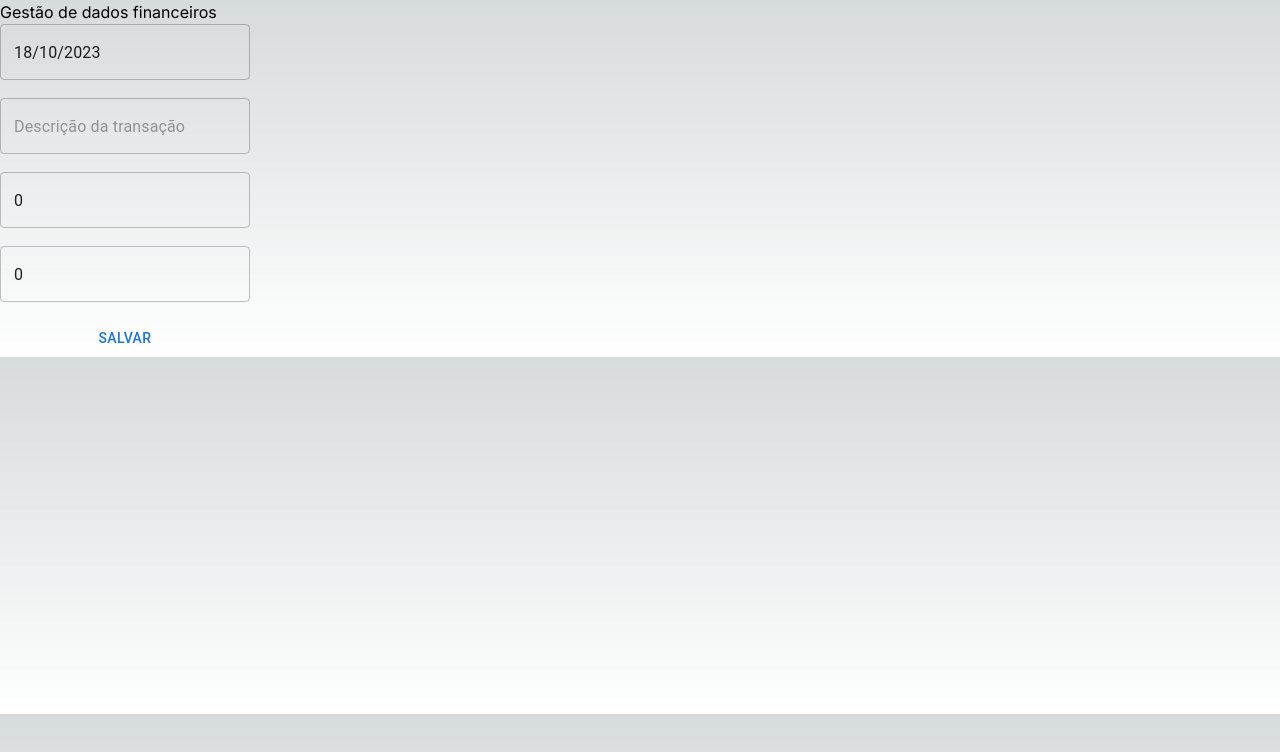
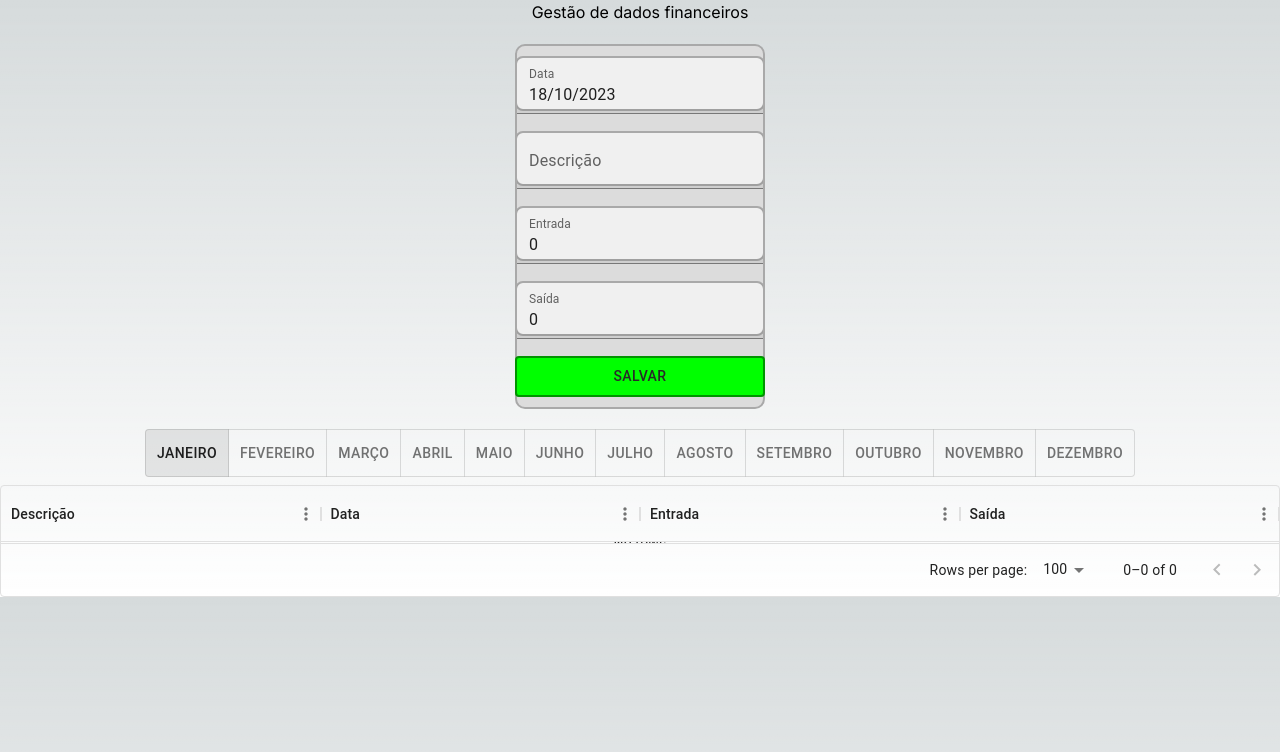
Before and after one commit to Guilhermemartini/massagem, a Next.js app: page / in a window 1280 px wide. Shown: the top 752 px of the page. Built offline with nearby package versions, Linux system fonts and the light colour scheme.

Commit message:
1° COMMIT

```diff
--- /dev/null
+++ b/src/app/components/table.tsx
@@ -0,0 +1,86 @@
+import { DataGrid } from "@mui/x-data-grid";
+import { TransactionProps } from "../type";
+import { FC, useState } from "react";
+import dayjs from "dayjs";
+import {
+  Button,
+  ButtonGroup,
+  Stack,
+  ToggleButton,
+  ToggleButtonGroup,
+} from "@mui/material";
+
+interface Props {
+  values: TransactionProps[];
+}
+export const Table: FC<Props> = ({ values }) => {
+  const months = [
+    "Janeiro",
+    "Fevereiro",
+    "Março",
+    "Abril",
+    "Maio",
+    "Junho",
+    "Julho",
+    "Agosto",
+    "Setembro",
+    "Outubro",
+    "Novembro",
+    "Dezembro",
+  ];
+
+  const [monthActual, setMonthActual] = useState(0);
+
+  return (
+    <Stack alignItems="center" width="100%" gap={1}>
+      <ToggleButtonGroup
+        value={monthActual}
+        exclusive
+        onChange={(newValue) => setMonthActual(newValue)}
+      >
+        {months.map((month, index) => (
+          <ToggleButton value={index} key={index}>
+            {month}
+          </ToggleButton>
+        ))}
+      </ToggleButtonGroup>
+
+      <DataGrid
+        style={{ height: 400, width: "100%" }}
+        rows={
+          values?.filter(
+            (value) => dayjs(value.date)?.month() === monthActual
+          ) ?? []
+        }
+        columns={[
+          {
+            headerName: "Descrição",
+            field: "description",
+            flex: 1,
+            minWidth: 200,
+          },
+          {
+            headerName: "Data",
+            field: "date",
+            flex: 1,
+            minWidth: 125,
+            valueFormatter: (params) =>
+              dayjs(params.value).format("DD/MM/YYYY"),
+          },
+          {
+            headerName: "Entrada",
+            field: "value_in",
+            flex: 1,
+            minWidth: 75,
+          },
+          {
+            headerName: "Saída",
+            field: "value_out",
+            flex: 1,
+            minWidth: 75,
+          },
+        ]}
+      />
+    </Stack>
+  );
+};
--- a/src/app/page.tsx
+++ b/src/app/page.tsx
@@ -7,25 +7,20 @@ import { FormProvider, useForm } from "react-hook-form";
 import * as yup from "yup";
 import { schema } from "./schema";
 import { DatePicker } from "@mui/x-date-pickers";
-import { Button, Stack, TextField } from "@mui/material";
+import { Box, Button, Stack, TextField, css } from "@mui/material";
 import dayjs from "dayjs";
+import { TransactionProps } from "./type";
+import { Table } from "./components/table";
 
-interface TransationProp {
-  description: string;
-  date: string;
-  value_in: number;
-  value_out: number;
-}
 export default function Home() {
-  const [transactions, setTransactions] = useState<TransationProp[]>([]);
+  const [transactions, setTransactions] = useState<TransactionProps[]>([]);
   useEffect(() => {
     const transactions = localStorage.getItem("transactions");
     if (transactions) {
       setTransactions(JSON.parse(transactions));
     }
-  },[]
- )
- useEffect(()=>console.debug(transactions),[transactions])
+  }, []);
+  useEffect(() => console.debug(transactions), [transactions]);
   const form = useForm({
     defaultValues: {
       description: "",
@@ -41,10 +36,10 @@ export default function Home() {
     formState: { errors },
     register,
     watch,
-    setValue
+    setValue,
   } = form;
 
-  const onSubmit = async (transaction: TransationProp) => {
+  const onSubmit = async (transaction: TransactionProps) => {
     console.log("teste");
 
     console.log(transaction);
@@ -52,99 +47,130 @@ export default function Home() {
       description: transaction.description,
       date: transaction.date,
       value_in: transaction.value_in,
-      value_out: transaction.value_out
+      value_out: transaction.value_out,
+      id: crypto.randomUUID(),
     };
-    const newTransactions = transactions.concat([newTransaction])
-    setTransactions(newTransactions)
+    const newTransactions = transactions.concat([newTransaction]);
+    setTransactions(newTransactions);
     reset();
 
     await localStorage.setItem("transactions", JSON.stringify(newTransactions));
   };
 
   return (
-    <div>
-      <h1>Gestão de dados financeiros</h1>
+    <Stack gap={2.5}>
+      <h1 style={{ textAlign: "center" }}>Gestão de dados financeiros</h1>
 
-      <ul>
-        {transactions.map((transaction) => (
-          <li key={crypto.randomUUID()}>
-            {transaction.name} - {transaction.description} -{" "}
-            {transaction.value_in}- {transaction.value_out}
-          </li>
-        ))}
-      </ul>
-
+      <Stack width="100%" alignItems="center">
         <FormProvider {...form}>
-        <Stack gap={3}>
-          <>
+          <Stack
+            justifyContent="center"
+            alignItems="center"
+            gap="20px"
+            sx={{
+              backgroundColor: "Gainsboro",
+              border: 2.5,
+              borderColor: "DarkGrey",
+              padding: "10px",
+              borderRadius: "10px",
+              width: "250px",
+            }}
+          >
             <DatePicker
               sx={{
-                borderColor: "gray",
-                height: 50,
+                border: 2.5,
+                borderColor: "DarkGrey",
+                height: 55,
                 width: 250,
-                borderRadius: "15px",
+                backgroundColor: "white",
+                borderRadius: 2,
               }}
               format="DD/MM/YYYY"
               slotProps={{
                 textField: {
                   helperText: errors.date?.message,
                   error: !!errors.date,
-                  placeholder: "Data",
-              }}}
-              value={watch("date")??""}
-              onChange={(value)=>setValue("date",value)}
+                  placeholder: "DD/MM/AAAA",
+                  variant: "filled",
+                  label: "Data",
+                },
+              }}
+              value={watch("date") ?? ""}
+              onChange={(value) => setValue("date", value)}
             />
-            <>
+
             <TextField
               sx={{
-                  borderColor: "gray",
-                  height: 50,
+                border: 2.5,
+                borderColor: "DarkGrey",
+                height: 55,
                 width: 250,
-                  borderRadius: "15px",
+                borderRadius: 2,
+                backgroundColor: "white",
               }}
+              variant="filled"
+              label="Descrição"
               placeholder="Descrição da transação"
               helperText={errors.description?.message}
               error={!!errors.description}
               {...register("description")}
             />
-            </>
-            <>
             <TextField
               sx={{
-                  borderColor: "gray",
-                  height: 50,
+                border: 2.5,
+                borderColor: "DarkGrey",
+                height: 55,
                 width: 250,
-                  borderRadius: "15px",
+                borderRadius: 2,
+                backgroundColor: "white",
               }}
-                placeholder="Entrada"
+              variant="filled"
+              label="Entrada"
+              InputProps={{ inputProps: { min: 0, inputMode: "numeric" } }}
+              placeholder="0"
               helperText={errors.value_in?.message}
               error={!!errors.value_in}
               {...register("value_in")}
             />
-            </>
-            <>
+
             <TextField
               sx={{
-                  borderColor: "gray",
-                  height: 50,
+                border: 2.5,
+                borderColor: "DarkGrey",
+                height: 55,
                 width: 250,
-                  borderRadius: "15px",
+                borderRadius: 2,
+                backgroundColor: "white",
               }}
-                placeholder="Saída"
+              variant="filled"
+              label="Saída"
+              inputProps={{ min: 0, inputMode: "numeric" }}
+              placeholder="0"
               helperText={errors.value_out?.message}
               error={!!errors.value_out}
               {...register("value_out")}
             />
-            </>
-          </>
             <Button
               onClick={handleSubmit(onSubmit)}
-            style={{ width: "250px", borderRadius: "15px" }}
+              sx={{
+                border: 2.5,
+                borderColor: "#009400",
+                width: "250px",
+                backgroundColor: "#00ff00",
+                color: "#292929",
+                "&:hover": {
+                  backgroundColor: "##00ba00",
+                  borderColor: "#007a00",
+                },
+              }}
             >
-            Salvar
+              SALVAR
             </Button>
           </Stack>
         </FormProvider>
-    </div>
+      </Stack>
+
+      <Table values={transactions} />
+    </Stack>
   );
 }
--- /dev/null
+++ b/src/app/type.ts
@@ -0,0 +1,6 @@
+export interface TransactionProps {
+  description: string;
+  date: string;
+  value_in: number;
+  value_out: number;
+}
```
Lines whose indentation alone changed are shown as unchanged.
